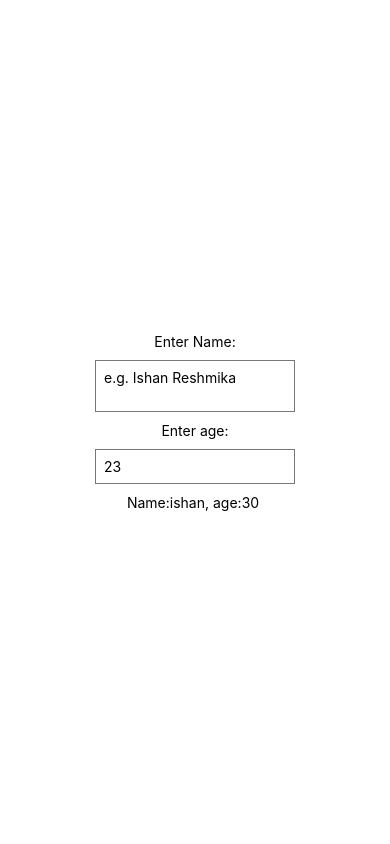
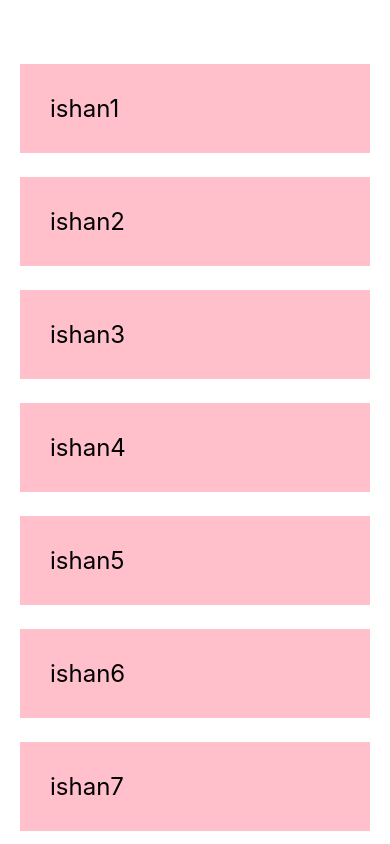
Before and after one commit to ishanEPR/React_Native_Expo, a React Native app: screen / in a window 390 px wide. Built offline with nearby package versions, Linux system fonts and the light colour scheme.

Commit message:
add scrollview and lists

```diff
--- a/App.js
+++ b/App.js
@@ -1,40 +1,37 @@
 import React,{useState} from "react";
-import {View,TextInput,Text,StyleSheet} from 'react-native';
+import {View,ScrollView,Text,StyleSheet} from 'react-native';
 
 export default function App()
 {
 
-const  [name,setName]=useState('ishan');
-const  [age,setAge]=useState('30');
+
+const  [people,setPeople]=useState([
+  {name:'ishan1',key:'1'},
+  {name:'ishan2',key:'2'},
+  {name:'ishan3',key:'3'},
+  {name:'ishan4',key:'4'},
+  {name:'ishan5',key:'5'},
+  {name:'ishan6',key:'6'},
+  {name:'ishan7',key:'7'},
+
+]);
 
 
 
     return(
       <View style={styles.container}>
 
+      <ScrollView>
+       {people.map((item)=>(
 
 
-        <Text>Enter Name:</Text>
-        <TextInput
-        multiline
-        style={styles.input}
-        placeholder='e.g. Ishan Reshmika'
+          <View key={item.key}>
+            <Text style={styles.item}>{item.name}</Text>
+          </View>
 
-        onChangeText={(val1)=>setName(val1)}
-        />
+       ))}</ScrollView>
 
 
-
-        <Text>Enter age:</Text>
-        <TextInput
-        style={styles.input}
-        placeholder='23'
-        keyboardType='numeric'
-
-        onChangeText={(val)=>setAge(val)}
-        />
-
-        <Text>Name:{name}, age:{age} </Text>
 
 
 
@@ -48,17 +45,19 @@ const styles=StyleSheet.create({
   container:{
     flex:1,
     backgroundColor:'#fff',
-    alignItems:'center',
-    justifyContent:'center',
+    paddingTop:40,
+    paddingHorizontal:20,
+    // alignItems:'center',
+    // justifyContent:'center',
   },
- input:{
+  item:{
+    marginTop:24,
+    padding:30,
+    backgroundColor:'pink',
+    fontSize:24,
 
-   borderWidth:1,
-   borderColor:'#777',
-   padding:8,
-   margin:10,
-   width:200,
- }
+  }
+
 
 
 });
```
